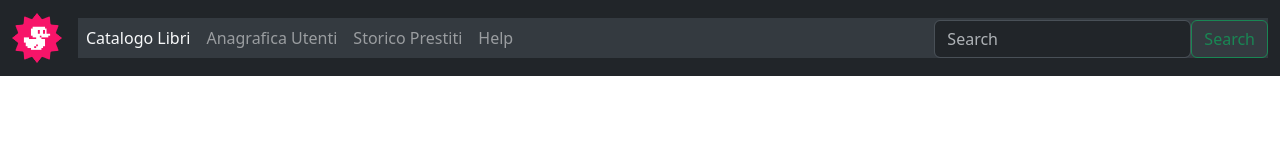
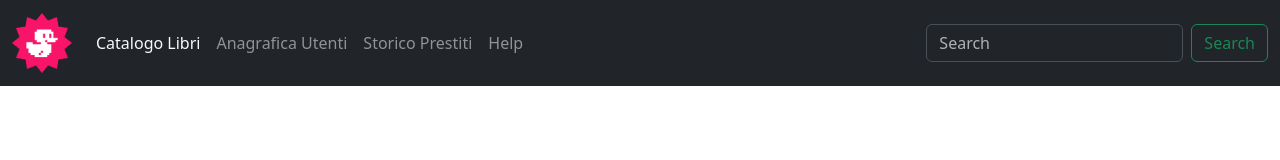
Before and after one commit to Leonardo-Mocchi/html-css-bootstrap-dashboard, a plain HTML site: page index.html in a window 1280 px wide. Drawn offline with nearby package versions, Linux system fonts and the light colour scheme.

Commit message:
finish navbar

```diff
--- a/index.html
+++ b/index.html
@@ -13,17 +13,15 @@
     <nav class="navbar navbar-expand-lg bg-dark" data-bs-theme="dark">
         <div class="container-fluid">
             <a class="navbar-brand text-white" href="#">
-                <img src="./assets/img/duck.png" height="50px" alt="">
+                <img src="./assets/img/duck.png" height="60" alt="">
             </a>
-            <button class="navbar-toggler" type="button" data-bs-toggle="collapse"
+            <button class="navbar-toggler collapsed" type="button" data-bs-toggle="collapse"
                 data-bs-target="#navbarSupportedContent" aria-controls="navbarSupportedContent" aria-expanded="false"
                 aria-label="Toggle navigation">
                 <span class="navbar-toggler-icon"></span>
             </button>
-            <div class="collapse navbar-collapse d-flex flex-column align-items-end flex-lg-row justify-content-lg-between bg-body-secondary bg-lg-dark"
-                id="navbarSupportedContent">
-                <ul class="nav d-flex flex-column align-items-end flex-lg-row
-                 text-white-50">
+            <div class="navbar-collapse justify-content-lg-between collapse" id="navbarSupportedContent">
+                <ul class="nav flex-column flex-lg-row text-white-50">
                     <li class="nav-item px-2 py-2 text-light ">
                         Catalogo Libri
                     </li>
@@ -37,62 +35,17 @@
                         Help
                     </li>
                 </ul>
-                <form class="d-flex justify-content-right" role="search">
-                    <input class="form-control" type="search" placeholder="Search" aria-label="Search">
-                    <button class="btn btn-outline-success" type="submit">Search</button>
-                </form>
-            </div>
-
-
-        </div>
-
-
-    </nav>
-
-
-    <!-- <nav class="navbar navbar-expand-lg bg-body-tertiary">
-        <div class="container-fluid">
-            <a class="navbar-brand" href="#">Navbar</a>
-            <button class="navbar-toggler" type="button" data-bs-toggle="collapse"
-                data-bs-target="#navbarSupportedContent" aria-controls="navbarSupportedContent" aria-expanded="false"
-                aria-label="Toggle navigation">
-                <span class="navbar-toggler-icon"></span>
-            </button>
-            <div class="collapse navbar-collapse" id="navbarSupportedContent">
-                <ul class="navbar-nav me-auto mb-2 mb-lg-0">
-                    <li class="nav-item">
-                        <a class="nav-link active" aria-current="page" href="#">Home</a>
-                    </li>
-                    <li class="nav-item">
-                        <a class="nav-link" href="#">Link</a>
-                    </li>
-                    <li class="nav-item dropdown">
-                        <a class="nav-link dropdown-toggle" href="#" role="button" data-bs-toggle="dropdown"
-                            aria-expanded="false">
-                            Dropdown
-                        </a>
-                        <ul class="dropdown-menu">
-                            <li><a class="dropdown-item" href="#">Action</a></li>
-                            <li><a class="dropdown-item" href="#">Another action</a></li>
-                            <li>
-                                <hr class="dropdown-divider">
-                            </li>
-                            <li><a class="dropdown-item" href="#">Something else here</a></li>
-                        </ul>
-                    </li>
-                    <li class="nav-item">
-                        <a class="nav-link disabled" aria-disabled="true">Disabled</a>
-                    </li>
-                </ul>
-                <form class="d-flex" role="search">
+                <form class="d-flex" style="max-width: 50%;" role="search">
                     <input class="form-control me-2" type="search" placeholder="Search" aria-label="Search">
                     <button class="btn btn-outline-success" type="submit">Search</button>
                 </form>
             </div>
         </div>
-    </nav> -->
+    </nav>
 
-    <main></main>
+    <main>
+
+    </main>
 
 
 
```
